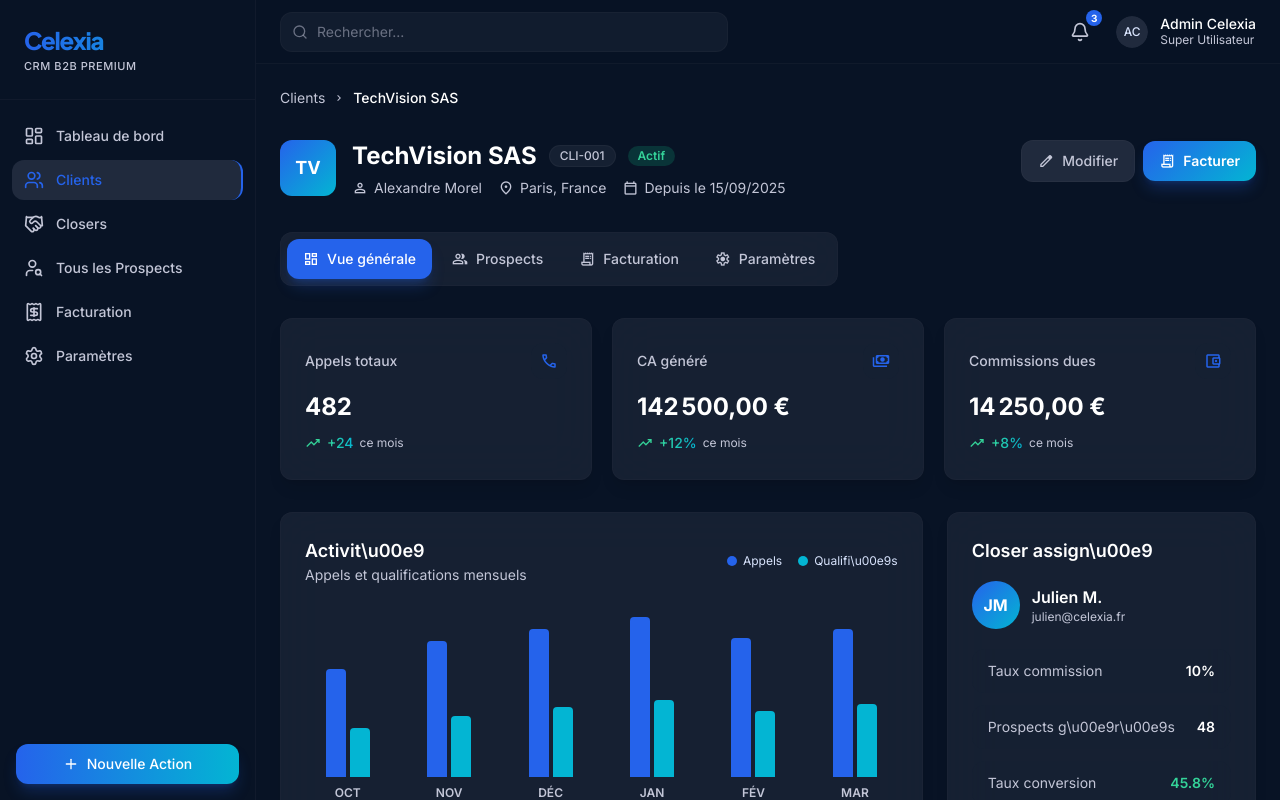
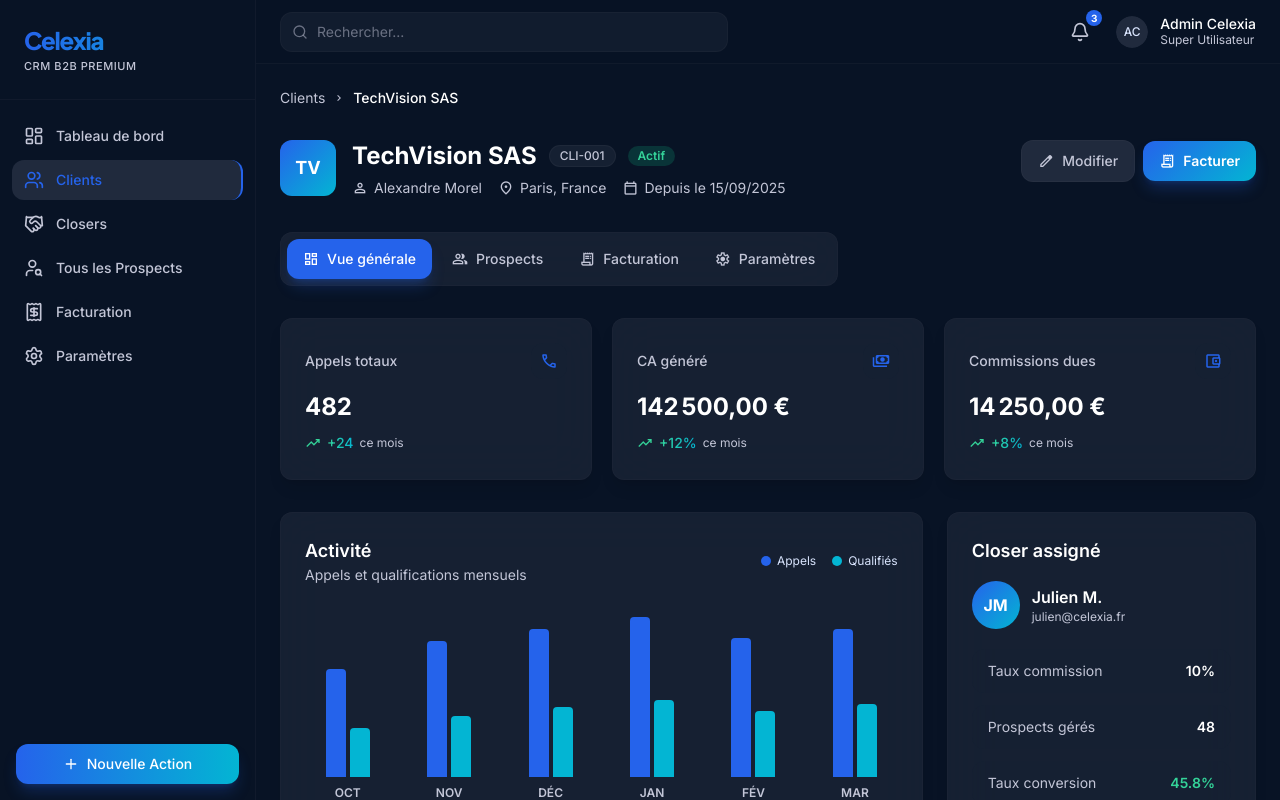
Before and after one commit to agencecelexia-dotcom/testercrm, a Next.js app: page /agence/clients/1 in a window 1280 px wide. Shown: the top 800 px of the page. Built offline with nearby package versions, Linux system fonts and the light colour scheme.

Commit message:
fix: replace unicode escapes with proper French accented characters
Fixed 42 occurrences of \u00XX escapes (é, è, ç, É, etc.) across
dashboard, clients list, and client detail pages.

https://claude.ai/code/session_01SbA6QKghTzLbWc21XhYDZL

```diff
--- a/src/app/(agence)/agence/clients/[id]/page.tsx
+++ b/src/app/(agence)/agence/clients/[id]/page.tsx
@@ -26,16 +26,16 @@ const client = {
 };
 
 const tabs = [
-  { label: "Vue g\u00e9n\u00e9rale", icon: "dashboard" },
+  { label: "Vue générale", icon: "dashboard" },
   { label: "Prospects", icon: "people" },
   { label: "Facturation", icon: "receipt_long" },
-  { label: "Param\u00e8tres", icon: "settings" },
+  { label: "Paramètres", icon: "settings" },
 ];
 
 const kpis = [
   { label: "Appels totaux", value: "482", icon: "call", trend: "+24" },
   {
-    label: "CA g\u00e9n\u00e9r\u00e9",
+    label: "CA généré",
     value: formatCurrency(142500),
     icon: "payments",
     trend: "+12%",
@@ -51,9 +51,9 @@ const kpis = [
 const activityMonths = [
   { month: "OCT", appels: 62, qualifies: 28 },
   { month: "NOV", appels: 78, qualifies: 35 },
-  { month: "D\u00c9C", appels: 85, qualifies: 40 },
+  { month: "DÉC", appels: 85, qualifies: 40 },
   { month: "JAN", appels: 92, qualifies: 44 },
-  { month: "F\u00c9V", appels: 80, qualifies: 38 },
+  { month: "FÉV", appels: 80, qualifies: 38 },
   { month: "MAR", appels: 85, qualifies: 42 },
 ];
 
@@ -61,17 +61,17 @@ const notes = [
   {
     author: "Admin",
     date: "2026-03-20",
-    text: "Client tr\u00e8s satisfait du nouveau closer assign\u00e9. Augmentation notable du taux de conversion.",
+    text: "Client très satisfait du nouveau closer assigné. Augmentation notable du taux de conversion.",
   },
   {
     author: "Julien M.",
     date: "2026-03-15",
-    text: "Prospects de bonne qualit\u00e9 ce mois-ci. Pr\u00e9voir un upsell sur la gamme premium.",
+    text: "Prospects de bonne qualité ce mois-ci. Prévoir un upsell sur la gamme premium.",
   },
   {
     author: "Admin",
     date: "2026-02-28",
-    text: "Facture de f\u00e9vrier envoy\u00e9e. En attente de paiement.",
+    text: "Facture de février envoyée. En attente de paiement.",
   },
 ];
 
@@ -210,7 +210,7 @@ export default function ClientDetailPage() {
           <div className="flex items-center justify-between mb-6">
             <div>
               <h2 className="text-lg font-semibold text-white font-[family-name:var(--font-plus-jakarta-sans)]">
-                Activit\u00e9
+                Activité
               </h2>
               <p className="text-sm text-[#c3c6d7]">
                 Appels et qualifications mensuels
@@ -223,7 +223,7 @@ export default function ClientDetailPage() {
               </span>
               <span className="flex items-center gap-1.5">
                 <span className="h-2.5 w-2.5 rounded-full bg-[#03b5d3]" />
-                Qualifi\u00e9s
+                Qualifiés
               </span>
             </div>
           </div>
@@ -258,7 +258,7 @@ export default function ClientDetailPage() {
         {/* Closer Sidebar */}
         <div className="rounded-xl bg-[#202a3d]/60 backdrop-blur-xl border border-[#434655]/10 p-6 shadow-lg">
           <h2 className="text-lg font-semibold text-white font-[family-name:var(--font-plus-jakarta-sans)] mb-4">
-            Closer assign\u00e9
+            Closer assigné
           </h2>
           <div className="flex items-center gap-3 mb-5">
             <div className="flex h-12 w-12 items-center justify-center rounded-full bg-gradient-brand text-white font-bold">
@@ -284,7 +284,7 @@ export default function ClientDetailPage() {
             </div>
             <div className="flex items-center justify-between rounded-lg bg-[#152032]/60 px-4 py-3">
               <span className="text-sm text-[#c3c6d7]">
-                Prospects g\u00e9r\u00e9s
+                Prospects gérés
               </span>
               <span className="text-sm font-semibold text-white">
                 {client.closer.prospects}
--- a/src/app/(agence)/agence/clients/page.tsx
+++ b/src/app/(agence)/agence/clients/page.tsx
@@ -101,7 +101,7 @@ export default function ClientsPage() {
             Clients
           </h1>
           <p className="mt-1 text-[#c3c6d7]">
-            G\u00e9rez l&apos;ensemble de vos clients et leur activit\u00e9
+            Gérez l&apos;ensemble de vos clients et leur activité
           </p>
         </div>
         <button className="inline-flex items-center gap-2 rounded-lg bg-gradient-brand px-5 py-2.5 text-sm font-semibold text-white shadow-lg shadow-[#2563eb]/25 transition hover:shadow-[#2563eb]/40 hover:brightness-110">
@@ -153,7 +153,7 @@ export default function ClientsPage() {
           </span>
           <span>
             <span className="font-semibold text-white">{filtered.length}</span>{" "}
-            client{filtered.length > 1 ? "s" : ""} trouv\u00e9
+            client{filtered.length > 1 ? "s" : ""} trouvé
             {filtered.length > 1 ? "s" : ""}
           </span>
         </div>
@@ -228,7 +228,7 @@ export default function ClientsPage() {
               </div>
               <div className="rounded-lg bg-[#152032]/60 px-3 py-2">
                 <p className="text-[10px] text-[#c3c6d7] uppercase tracking-wider">
-                  Qualifi\u00e9s
+                  Qualifiés
                 </p>
                 <p className="text-sm font-semibold text-white">
                   {client.qualifies}
--- a/src/app/(agence)/agence/dashboard/page.tsx
+++ b/src/app/(agence)/agence/dashboard/page.tsx
@@ -15,7 +15,7 @@ const kpis = [
     icon: "payments",
   },
   {
-    label: "Commission pr\u00e9visionnelle",
+    label: "Commission prévisionnelle",
     value: formatCurrency(1540.2),
     trend: "+8.1%",
     trendUp: true,
@@ -29,7 +29,7 @@ const kpis = [
     icon: "group",
   },
   {
-    label: "Appels g\u00e9n\u00e9r\u00e9s",
+    label: "Appels générés",
     value: "142",
     trend: "+18.2%",
     trendUp: true,
@@ -39,7 +39,7 @@ const kpis = [
 
 const revenueMonths = [
   { month: "JAN", value: 2800 },
-  { month: "F\u00c9V", value: 3200 },
+  { month: "FÉV", value: 3200 },
   { month: "MAR", value: 4230 },
   { month: "AVR", value: 3900 },
   { month: "MAI", value: 4600 },
@@ -113,28 +113,28 @@ const recentDeals = [
     client: "TechVision SAS",
     montant: 4500,
     date: "Il y a 2h",
-    statut: "Devis accept\u00e9",
+    statut: "Devis accepté",
   },
   {
     prospect: "Marie Lefebvre",
     client: "DigiMarketing",
     montant: 2800,
     date: "Il y a 5h",
-    statut: "Acompte re\u00e7u",
+    statut: "Acompte reçu",
   },
   {
     prospect: "Pierre Martin",
     client: "SolairePro",
     montant: 3200,
     date: "Hier",
-    statut: "Qualifi\u00e9",
+    statut: "Qualifié",
   },
   {
     prospect: "Camille Bernard",
     client: "FormaPilot",
     montant: 1900,
     date: "Hier",
-    statut: "Devis envoy\u00e9",
+    statut: "Devis envoyé",
   },
 ];
 
@@ -170,7 +170,7 @@ export default function AgenceDashboardPage() {
           Tableau de Bord Global
         </h1>
         <p className="mt-1 text-[#c3c6d7]">
-          Vue d&apos;ensemble de l&apos;activit\u00e9 de votre agence Celexia
+          Vue d&apos;ensemble de l&apos;activité de votre agence Celexia
         </p>
       </div>
 
@@ -215,7 +215,7 @@ export default function AgenceDashboardPage() {
                 Revenus mensuels
               </h2>
               <p className="text-sm text-[#c3c6d7]">
-                \u00c9volution du chiffre d&apos;affaires
+                Évolution du chiffre d&apos;affaires
               </p>
             </div>
             <div className="flex items-center gap-2 rounded-lg bg-[#152032] px-3 py-1.5 text-xs text-[#c3c6d7]">
@@ -252,7 +252,7 @@ export default function AgenceDashboardPage() {
         {/* Donut Chart */}
         <div className="rounded-xl bg-[#202a3d]/60 backdrop-blur-xl border border-[#434655]/10 p-6 shadow-lg">
           <h2 className="text-lg font-semibold text-white font-[family-name:var(--font-plus-jakarta-sans)] mb-4">
-            R\u00e9partition par client
+            Répartition par client
           </h2>
           {/* Donut placeholder */}
           <div className="relative mx-auto h-40 w-40 mb-6">
@@ -309,7 +309,7 @@ export default function AgenceDashboardPage() {
             Performance par client
           </h2>
           <p className="text-sm text-[#c3c6d7]">
-            D\u00e9tail des m\u00e9triques cl\u00e9s de chaque client
+            Détail des métriques clés de chaque client
           </p>
         </div>
         <div className="overflow-x-auto">
@@ -319,7 +319,7 @@ export default function AgenceDashboardPage() {
                 <th className="px-6 py-3 text-left font-medium">Client</th>
                 <th className="px-6 py-3 text-left font-medium">Closer</th>
                 <th className="px-6 py-3 text-right font-medium">Appels</th>
-                <th className="px-6 py-3 text-right font-medium">Qualifi\u00e9s</th>
+                <th className="px-6 py-3 text-right font-medium">Qualifiés</th>
                 <th className="px-6 py-3 text-right font-medium">Devis</th>
                 <th className="px-6 py-3 text-right font-medium">CA</th>
                 <th className="px-6 py-3 text-right font-medium">Commission</th>
@@ -371,7 +371,7 @@ export default function AgenceDashboardPage() {
         <div className="lg:col-span-2 rounded-xl bg-[#202a3d]/60 backdrop-blur-xl border border-[#434655]/10 p-6 shadow-lg">
           <div className="flex items-center justify-between mb-4">
             <h2 className="text-lg font-semibold text-white font-[family-name:var(--font-plus-jakarta-sans)]">
-              Deals r\u00e9cents
+              Deals récents
             </h2>
             <span className="relative flex h-2.5 w-2.5">
               <span className="absolute inline-flex h-full w-full animate-ping rounded-full bg-emerald-400 opacity-75" />
@@ -435,7 +435,7 @@ export default function AgenceDashboardPage() {
             </div>
             <div className="mt-4 flex items-center justify-between text-sm">
               <div>
-                <p className="text-[#c3c6d7]">R\u00e9alis\u00e9</p>
+                <p className="text-[#c3c6d7]">Réalisé</p>
                 <p className="font-semibold text-white">
                   {formatCurrency(34000)}
                 </p>
```
